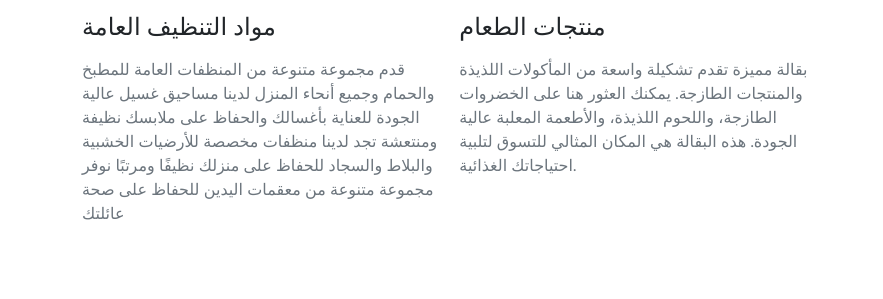
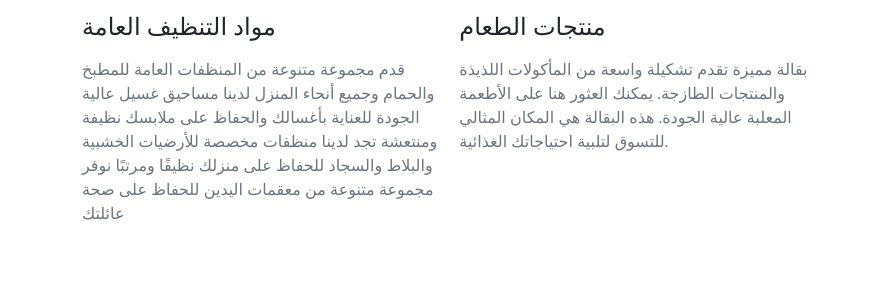
Before and after one commit to FQFAQ/KHAYRARAHAL, a plain HTML site: page index.html in a window 1280 px wide. Shown: the part 4878-5177 px from the top of the page, without its empty margins (0-883 px from the left). Drawn offline with nearby package versions, Linux system fonts and the light colour scheme; a web font is replaced by a local one.

Commit message:
Add files via upload

```diff
--- a/index.html
+++ b/index.html
@@ -428,7 +428,7 @@
                     <img src = "images/IMG_1239.jpg" alt = "">
                     <div class = "card-body px-0">
                         <h4 class = "card-title">منتجات الطعام</h4>
-                        <p class = "card-text mt-3 text-muted">بقالة مميزة تقدم تشكيلة واسعة من المأكولات اللذيذة والمنتجات الطازجة. يمكنك العثور هنا على الخضروات الطازجة، واللحوم اللذيذة، والأطعمة المعلبة عالية الجودة. هذه البقالة هي المكان المثالي للتسوق لتلبية احتياجاتك الغذائية.</p>
+                        <p class = "card-text mt-3 text-muted">بقالة مميزة تقدم تشكيلة واسعة من المأكولات اللذيذة والمنتجات الطازجة. يمكنك العثور هنا على الأطعمة المعلبة عالية الجودة. هذه البقالة هي المكان المثالي للتسوق لتلبية احتياجاتك الغذائية.</p>
                         <p class = "card-text">
 
                         </p>
```
